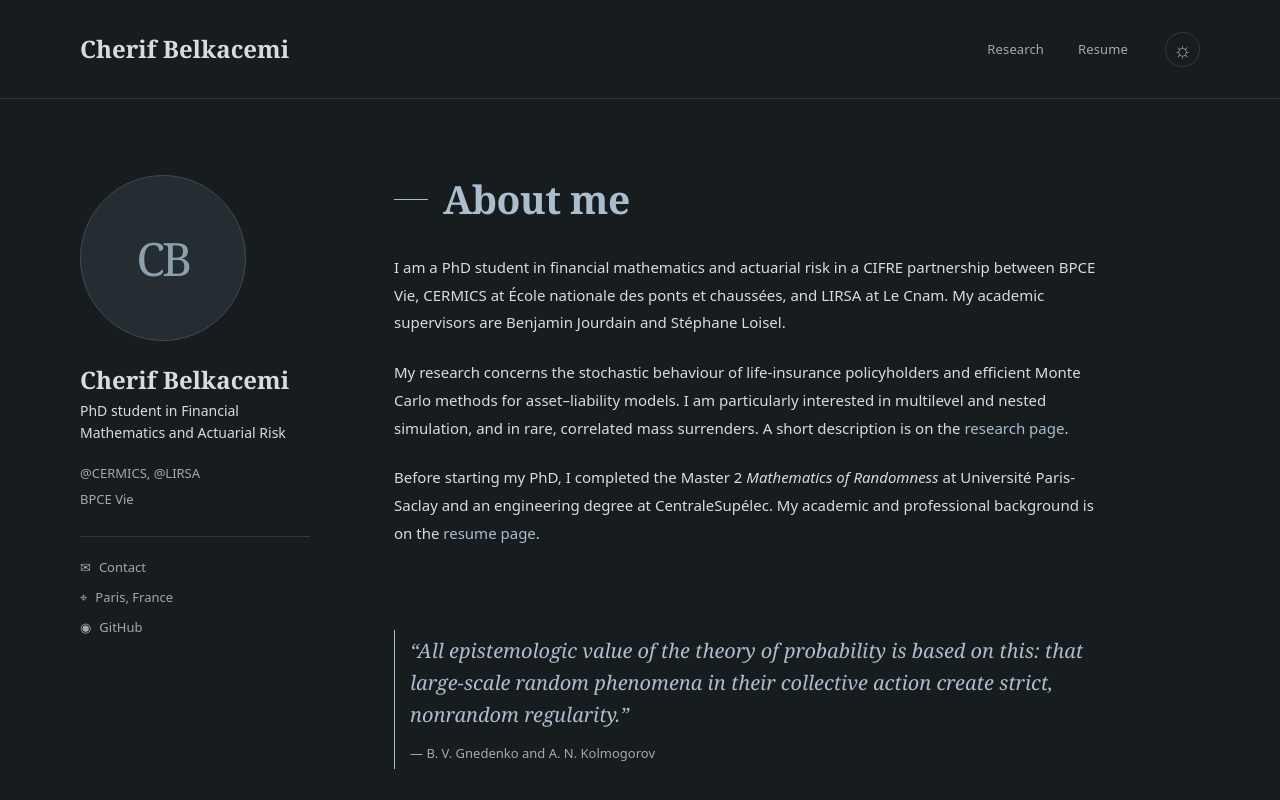
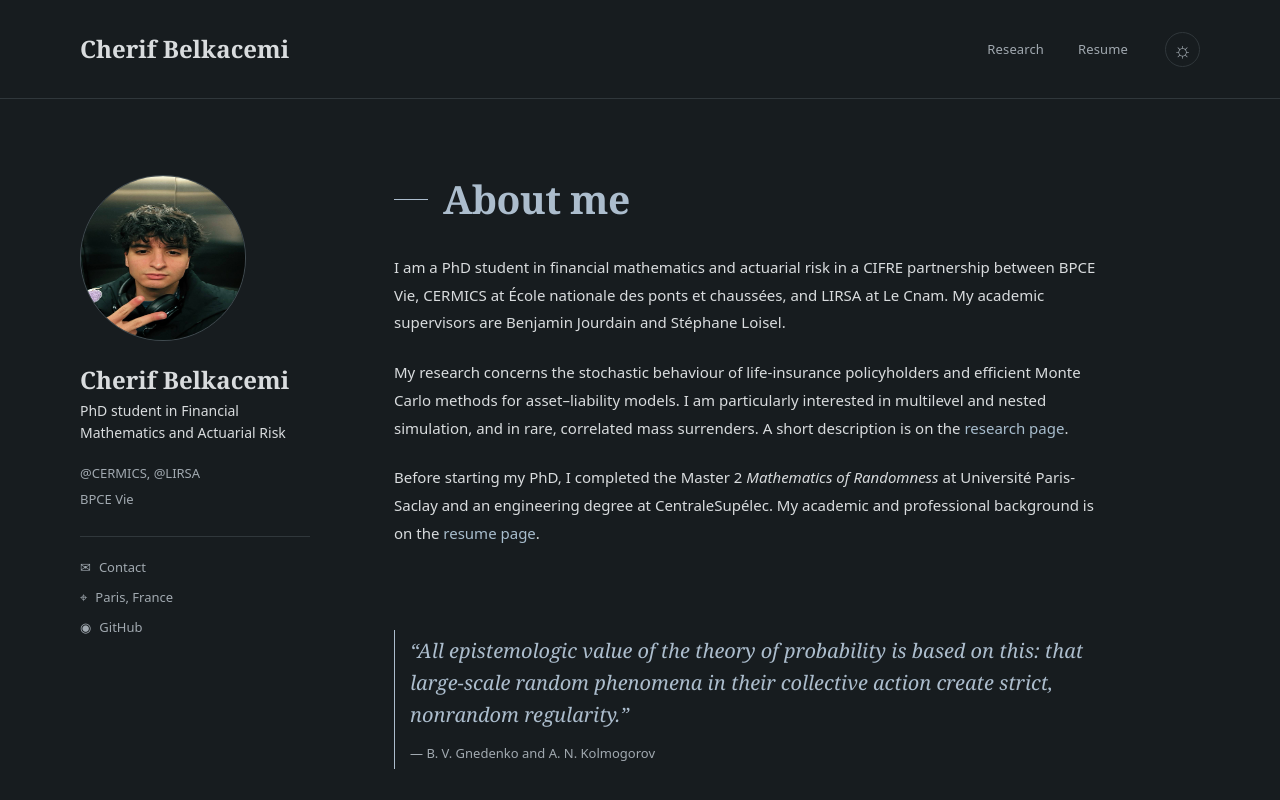
Before and after one commit to CherifBelkacemi/CherifBelkacemi.github.io, a plain HTML site: page index.html in a window 1280 px wide. Shown: the top 800 px of the page. Drawn offline with Linux system fonts and the light colour scheme.

Commit message:
Use uploaded portrait on index.html

```diff
--- a/index.html
+++ b/index.html
@@ -17,7 +17,7 @@
   </div></header>
   <div class="shell page-layout">
     <aside class="profile" aria-label="Profile">
-      <div class="portrait" aria-label="Cherif Belkacemi initials">CB</div>
+      <img class="portrait" src="/Site.jpeg" alt="Portrait of Cherif Belkacemi" width="166" height="166" decoding="async">
       <h2>Cherif Belkacemi</h2>
       <p class="role">PhD student in Financial Mathematics and Actuarial Risk</p>
       <p class="affiliations">@CERMICS, @LIRSA<br>BPCE Vie</p>
```
